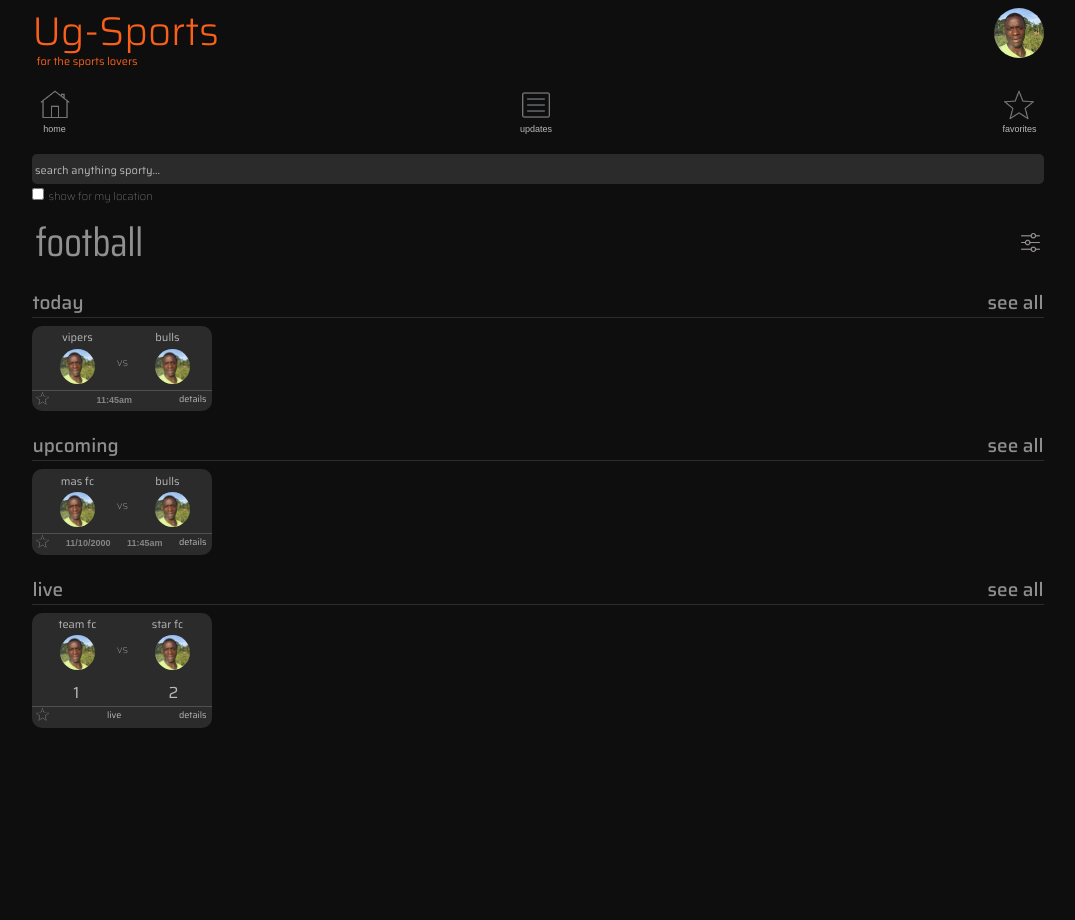
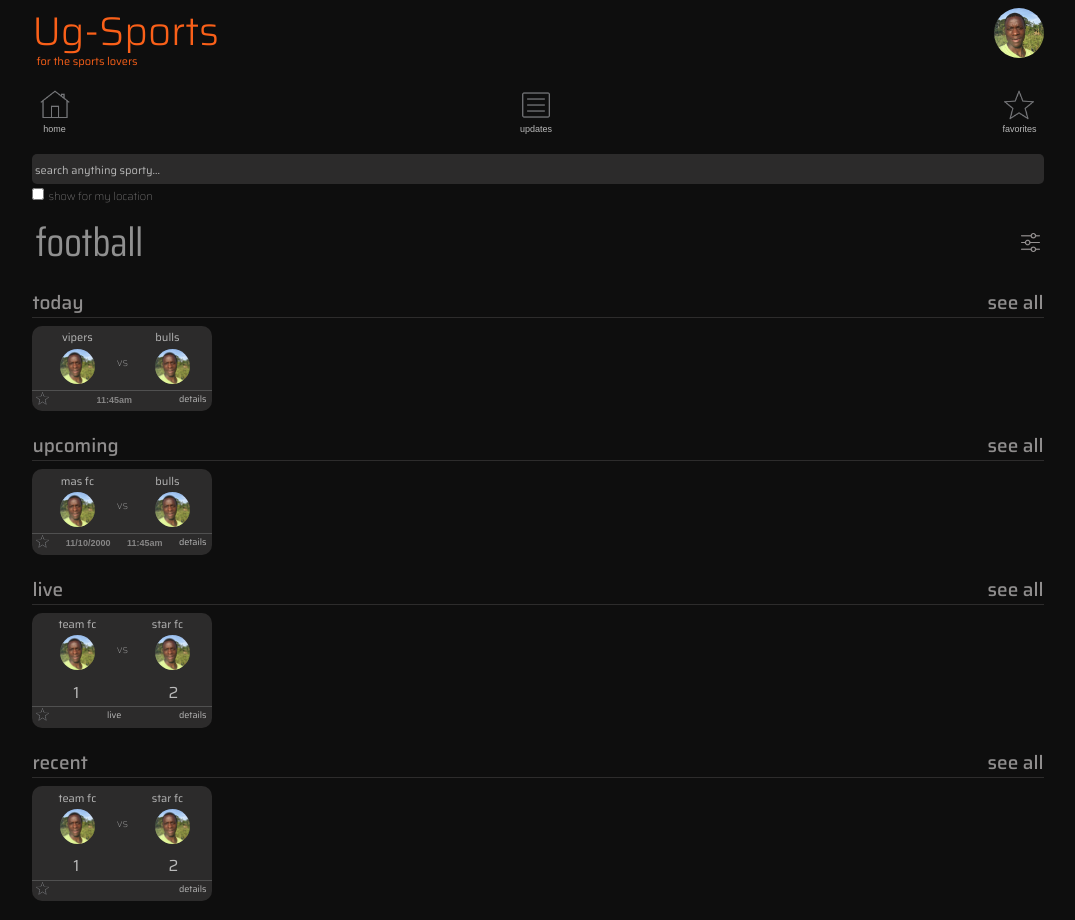
Before and after one commit to Mwesigwai/sportsApp, a React (Vite) app: page / in a window 1280 px wide. Shown: the whole page, without its empty margins (102-1177 px from the left). Before the commit the page ends 800 px from the top, so only its background shows below. Built offline with nearby package versions, Linux system fonts and the light colour scheme.

Commit message:
added a recent game horizontal updates section

```diff
--- a/src/components/cards/recentFootballCard.tsx
+++ b/src/components/cards/recentFootballCard.tsx
@@ -2,13 +2,24 @@ import Scores from "./cardComponents/scores"
 import TeamLogos from "./cardComponents/teamLogos"
 import TeamsHeader from "../teamsHeader"
 import PrimaryCardFooter from "./cardComponents/primaryCardFooter"
+import React from "react"
 
-const RecentFootballCard = ()=>{
+type recentFootballCardPropObj ={
+    team1Name:string;
+    team2Name:string;
+    team1ImgUrl:string;
+    team2ImgUrl:string;
+    scores:{team1Score:number, team2Score:number}
+}
+type recentFootballCardProps = {
+    gameData: recentFootballCardPropObj
+}
+const RecentFootballCard:React.FC<recentFootballCardProps> = ({gameData})=>{
     return(
         <div className="recentCard primaryFootballCard">
-            <TeamsHeader/>
-            <TeamLogos/>
-            <Scores/>
+            <TeamsHeader team1Name={gameData.team1Name} team2Name={gameData.team2Name}/>
+            <TeamLogos team1ImgUrl={gameData.team1ImgUrl} team2ImgUrl={gameData.team2ImgUrl}/>
+            <Scores team1Score={gameData.scores.team1Score} team2Score={gameData.scores.team2Score}/>
             <PrimaryCardFooter showDate = {true} showTime ={true} favIcon="/images/star.png"/>
         </div>
     )
--- a/src/components/pages/defaultPageMainData.tsx
+++ b/src/components/pages/defaultPageMainData.tsx
@@ -2,6 +2,7 @@ import React from "react";
 import TodayHorizontalDataUpdates from "./pageComponents/todayHorizontalDataUpdates";
 import UpcomingHorizontalDataUpdates from "./pageComponents/upcomingHorizontalDataUpdates";
 import LiveGameHorizontalDataUpdates from "./pageComponents/liveGameHorizontalDataUpdates";
+import RecentGameHorizontalDataUpdates from "./pageComponents/recentGamesHorizontalDataUpdates";
 
 
 type defaultPageMainDataProps = {
@@ -14,6 +15,7 @@ const DefaultMainPageData: React.FC<defaultPageMainDataProps> = ({selectedItem})
             <TodayHorizontalDataUpdates games={[{id:'u', team1:{name:'vipers', imgUrl:'/images/me.jpeg'}, team2:{name:'bulls', imgUrl:'/images/me.jpeg'}, time:'11:45am', date:'11/10/2000', category:'one on one', scores:{team1Score:1, team2Score:2}}]} />
             <UpcomingHorizontalDataUpdates games={[{id:'hole', team1:{name:'mas fc', imgUrl:'/images/me.jpeg'}, team2:{name:'bulls', imgUrl:'/images/me.jpeg'}, time:'11:45am', date:'11/10/2000', category:'one on one', scores:{team1Score:1, team2Score:2}}]} />
             <LiveGameHorizontalDataUpdates games={[{id:'hole', team1:{name:'team fc', imgUrl:'/images/me.jpeg'}, team2:{name:'star fc', imgUrl:'/images/me.jpeg'}, time:'11:45am', date:'11/10/2000', category:'one on one', scores:{team1Score:1, team2Score:2}}]} />
+            <RecentGameHorizontalDataUpdates games={[{id:'hole', team1:{name:'team fc', imgUrl:'/images/me.jpeg'}, team2:{name:'star fc', imgUrl:'/images/me.jpeg'}, time:'11:45am', date:'11/10/2000', category:'one on one', scores:{team1Score:1, team2Score:2}}]} />
         </div>
     )
 }
--- a/src/components/pages/pageComponents/horizontalScroller.tsx
+++ b/src/components/pages/pageComponents/horizontalScroller.tsx
@@ -3,18 +3,19 @@ import TodayFootballCard from "../../cards/todayFootballCard";
 import UpcomingFootballCard from "../../cards/upcomingFootballCard";
 import { dataFromApi } from "./dataFromApi";
 import LiveFootballCard from "../../cards/liveFootballCard";
+import RecentFootballCard from "../../cards/recentFootballCard";
 
-export type team ={
-    name:string;
+export type team = {
+    name: string;
     imgUrl: string
 }
 
 interface ScrollComponentsData {
     data: dataFromApi[];
-    displayCard:React.FC<any>;
+    displayCard: React.FC<any>;
 }
 
-const HorizontalScroller: React.FC<ScrollComponentsData> = ({ data, displayCard}) => {
+const HorizontalScroller: React.FC<ScrollComponentsData> = ({ data, displayCard }) => {
     switch (displayCard) {
         case TodayFootballCard:
             return (
@@ -22,11 +23,12 @@ const HorizontalScroller: React.FC<ScrollComponentsData> = ({ data, displayCard}
                     data.map((game) =>
                         <TodayFootballCard
                             todayCardData={{
-                                team1Name:game.team1.name,
-                                team1ImgUrl:game.team1.imgUrl,
-                                team2Name:game.team2.name,
-                                team2ImgUrl:game.team2.imgUrl,
-                                time:game.time}}
+                                team1Name: game.team1.name,
+                                team1ImgUrl: game.team1.imgUrl,
+                                team2Name: game.team2.name,
+                                team2ImgUrl: game.team2.imgUrl,
+                                time: game.time
+                            }}
                             key={game.id}
                         />
                     )}
@@ -34,17 +36,17 @@ const HorizontalScroller: React.FC<ScrollComponentsData> = ({ data, displayCard}
             )
 
         case UpcomingFootballCard:
-            return(
+            return (
                 <div className="horizontalScroller">{
                     data.map((game) =>
                         <UpcomingFootballCard
                             upcomingCardDataObj={{
-                                team1Name:game.team1.name,
-                                team1ImgUrl:game.team1.imgUrl,
-                                team2Name:game.team2.name,
-                                team2ImgUrl:game.team2.imgUrl,
-                                time:game.time,
-                                date:game.date
+                                team1Name: game.team1.name,
+                                team1ImgUrl: game.team1.imgUrl,
+                                team2Name: game.team2.name,
+                                team2ImgUrl: game.team2.imgUrl,
+                                time: game.time,
+                                date: game.date
                             }}
 
                             key={game.id}
@@ -54,18 +56,36 @@ const HorizontalScroller: React.FC<ScrollComponentsData> = ({ data, displayCard}
             )
 
         case LiveFootballCard:
-            return(
+            return (
                 <div className="horizontalScroller">{
                     data.map((game) =>
                         <LiveFootballCard
                             gameData={{
-                                team1Name:game.team1.name,
-                                team1ImgUrl:game.team1.imgUrl,
-                                team2Name:game.team2.name,
-                                team2ImgUrl:game.team2.imgUrl,
-                                scores:game.scores
+                                team1Name: game.team1.name,
+                                team1ImgUrl: game.team1.imgUrl,
+                                team2Name: game.team2.name,
+                                team2ImgUrl: game.team2.imgUrl,
+                                scores: game.scores
                             }}
                             favIconUrl="/images/star.png"
+                            key={game.id}
+                        />
+                    )}
+                </div>
+            )
+
+        case RecentFootballCard:
+            return (
+                <div className="horizontalScroller">{
+                    data.map((game) =>
+                        <RecentFootballCard
+                            gameData={{
+                                team1Name: game.team1.name,
+                                team1ImgUrl: game.team1.imgUrl,
+                                team2Name: game.team2.name,
+                                team2ImgUrl: game.team2.imgUrl,
+                                scores: game.scores
+                            }}
                             key={game.id}
                         />
                     )}
--- /dev/null
+++ b/src/components/pages/pageComponents/recentGamesHorizontalDataUpdates.tsx
@@ -0,0 +1,20 @@
+import React from "react";
+import HorizontalScrollLabel from "./horizontalScrollLabel";
+import HorizontalScroller from "./horizontalScroller";
+import { dataFromApi } from "./dataFromApi";
+import RecentFootballCard from "../../cards/recentFootballCard";
+
+type recentGameHorizontalDataUpdatesProps ={
+    games:dataFromApi[];
+}
+
+const RecentGameHorizontalDataUpdates: React.FC<recentGameHorizontalDataUpdatesProps> = ({games}) => {
+    return (
+        <>
+            <HorizontalScrollLabel sectionTitle="recent" />
+            <HorizontalScroller data={games} displayCard={RecentFootballCard} />
+        </>
+    )
+}
+
+export default RecentGameHorizontalDataUpdates;
```
